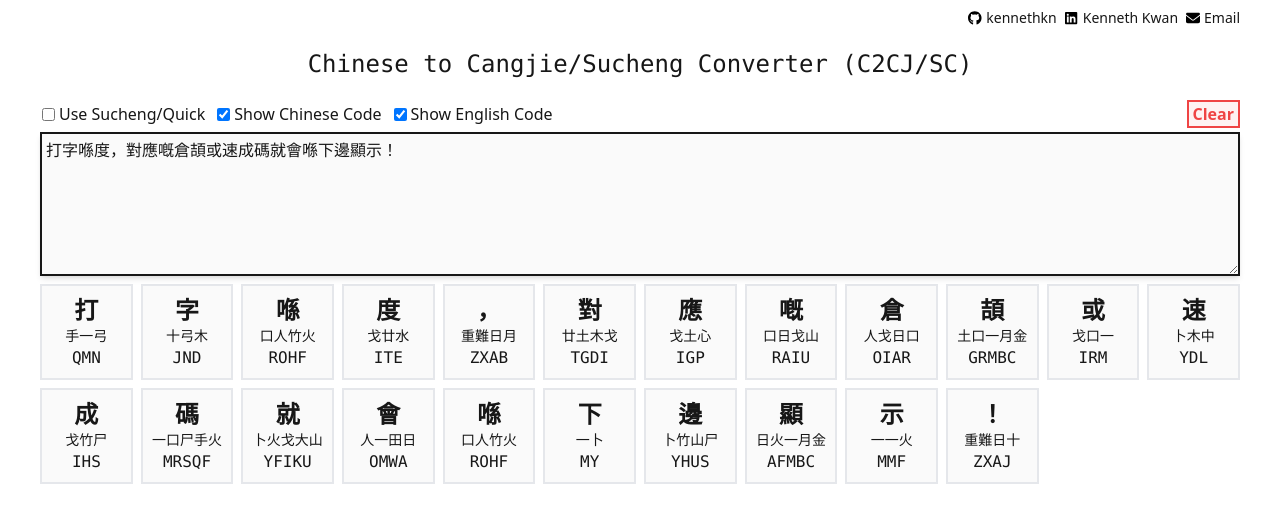
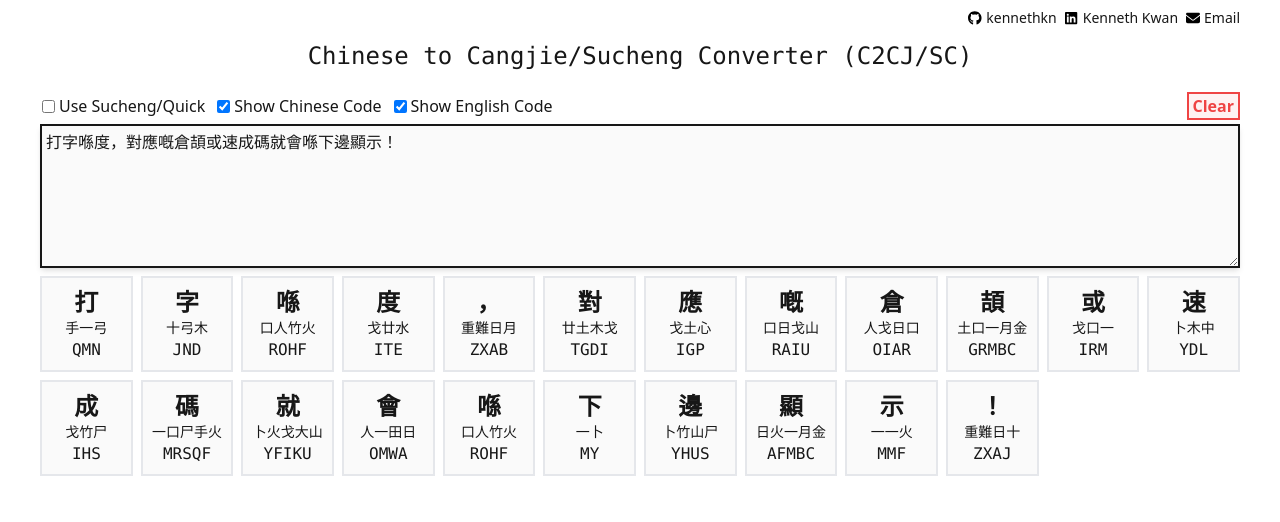
Before and after one commit to kennethkn/cangjie-sucheng-lookup, a React (Vite) app: page / in a window 1280 px wide. Shown: the top 522 px of the page. Built offline with nearby package versions, Linux system fonts and the light colour scheme.

Commit message:
Update padding

```diff
--- a/src/App.tsx
+++ b/src/App.tsx
@@ -138,7 +138,7 @@ function App() {
             Email
           </a>
         </div>
-        <div className="mb-3 mt-5 flex justify-center font-mono text-2xl lg:mb-4">
+        <div className="mb-3 mt-5 flex justify-center font-mono text-2xl lg:mb-4 lg:mt-3">
           Chinese to Cangjie/Sucheng <br className="lg:hidden" />
           Converter (C2CJ/SC)
         </div>
```
